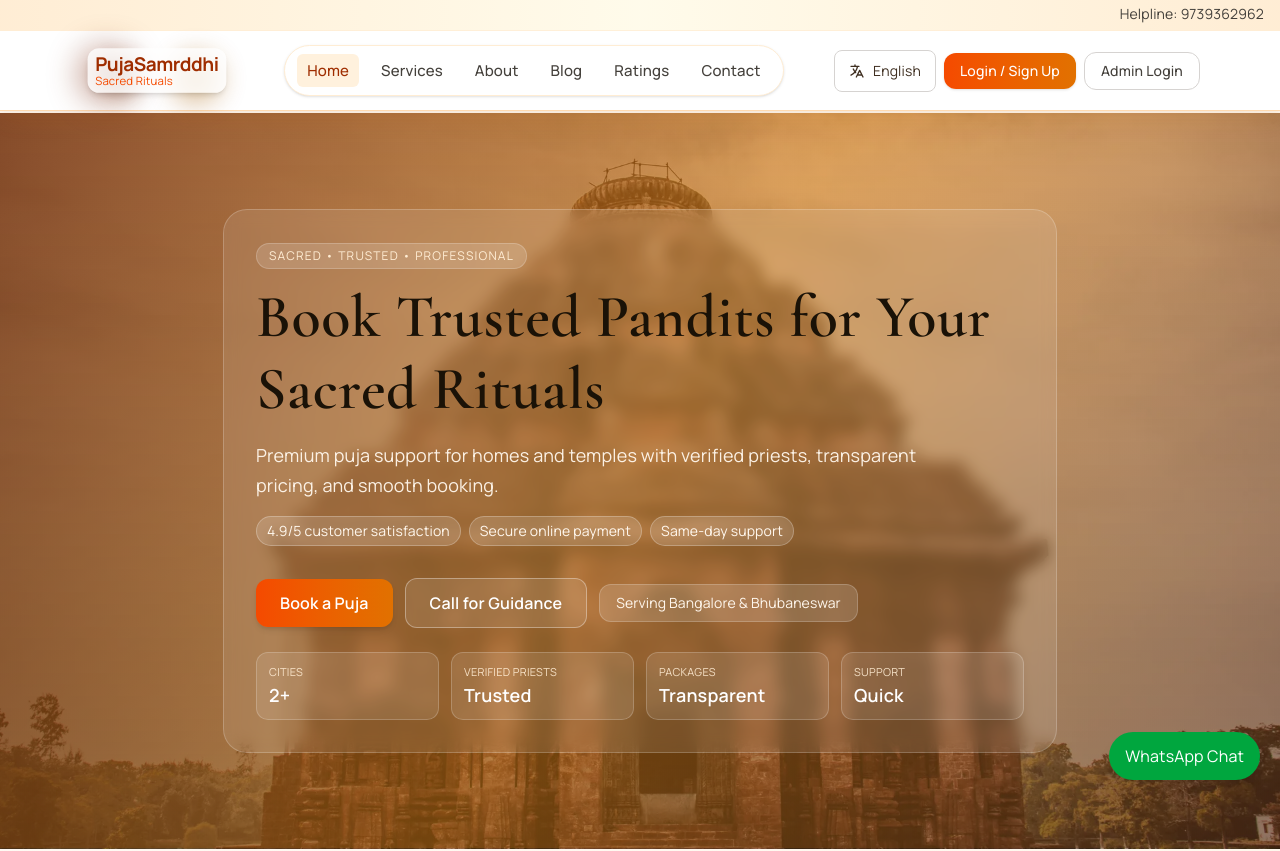
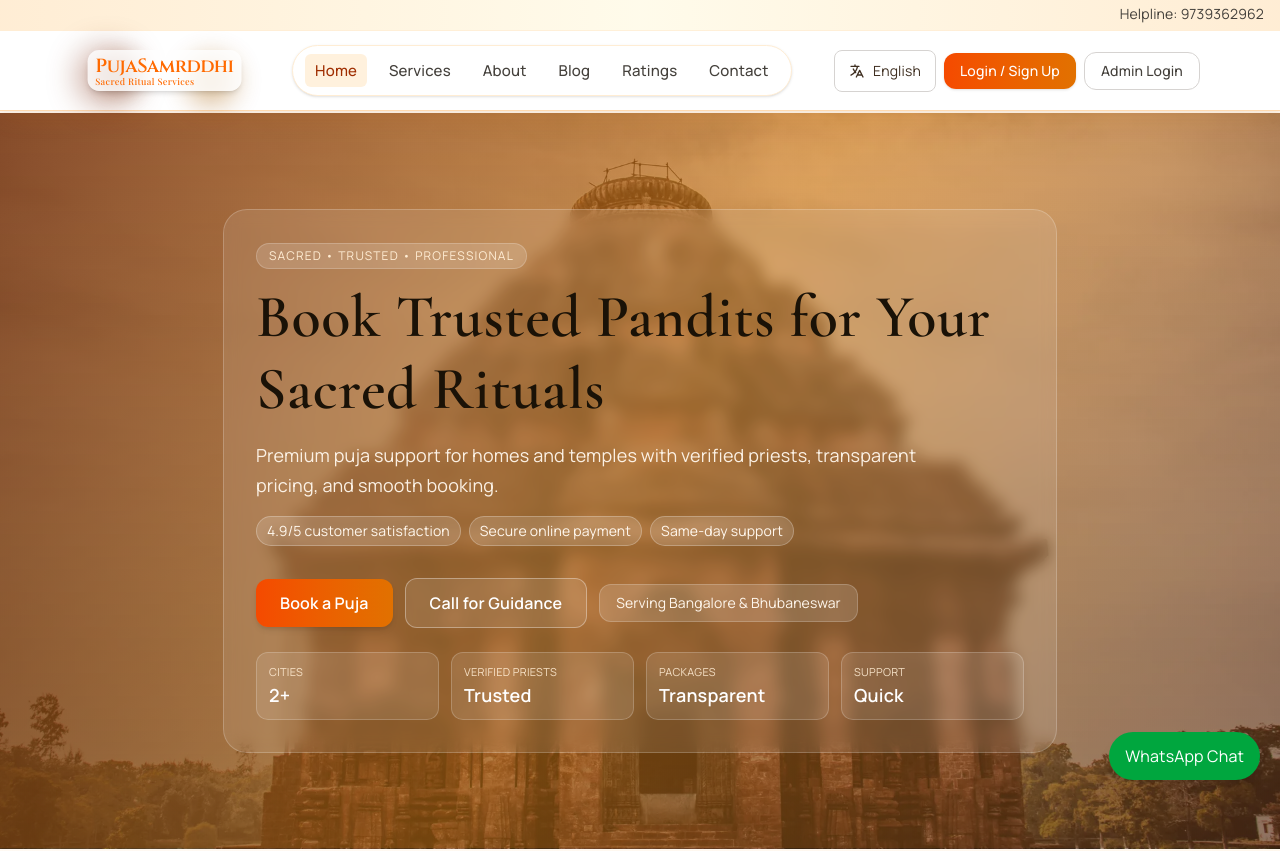
Before and after one commit to vergil46/AmaPuja, a React app in the folder frontend/: page / in a window 1280 px wide. Shown: the top 851 px of the page. Built offline with nearby package versions, Linux system fonts and the light colour scheme; the HTML template or start-up script is replaced by a standard one.

Commit message:
Refine brand logo typography and subtitle styling

```diff
--- a/frontend/src/components/Logo.jsx
+++ b/frontend/src/components/Logo.jsx
@@ -49,11 +49,29 @@ function Logo({ className = '', variant = 'default' }) {
         <circle cx="27" cy="30" r="1" fill="#FBBF24" opacity="0.6" />
       </svg>
       <div className="flex flex-col leading-tight relative z-10 bg-white/80 px-2 py-1 rounded-xl shadow-md">
-        <span className="font-bold text-orange-800 tracking-tight" style={{ fontSize: variant === 'small' ? '1rem' : variant === 'large' ? '1.5rem' : '1.25rem' }}>
+        <span
+          className="font-semibold tracking-tight"
+          style={{
+            fontFamily: "'Cinzel', 'Playfair Display', serif",
+            color: '#FF6A00',
+            fontSize: variant === 'small' ? '1rem' : variant === 'large' ? '1.5rem' : '1.25rem'
+          }}
+        >
           PujaSamrddhi
         </span>
         {variant !== 'small' && (
-          <span className="text-xs text-orange-600 -mt-0.5">Sacred Rituals</span>
+          <span
+            className="-mt-0.5"
+            style={{
+              fontFamily: "'Playfair Display', 'Cinzel', serif",
+              color: '#FF6A00',
+              fontSize: '0.6rem',
+              fontWeight: 500,
+              letterSpacing: '0.04em'
+            }}
+          >
+            Sacred Ritual Services
+          </span>
         )}
       </div>
     </div>
--- a/frontend/src/index.css
+++ b/frontend/src/index.css
@@ -1,4 +1,4 @@
-@import url('https://fonts.googleapis.com/css2?family=Manrope:wght@400;500;600;700;800&family=Cormorant+Garamond:wght@500;600;700&display=swap');
+@import url('https://fonts.googleapis.com/css2?family=Manrope:wght@400;500;600;700;800&family=Cormorant+Garamond:wght@500;600;700&family=Cinzel:wght@600;700&family=Playfair+Display:wght@500;600&display=swap');
 @import "tailwindcss";
 
 /* Floating color animation for logo */
```
